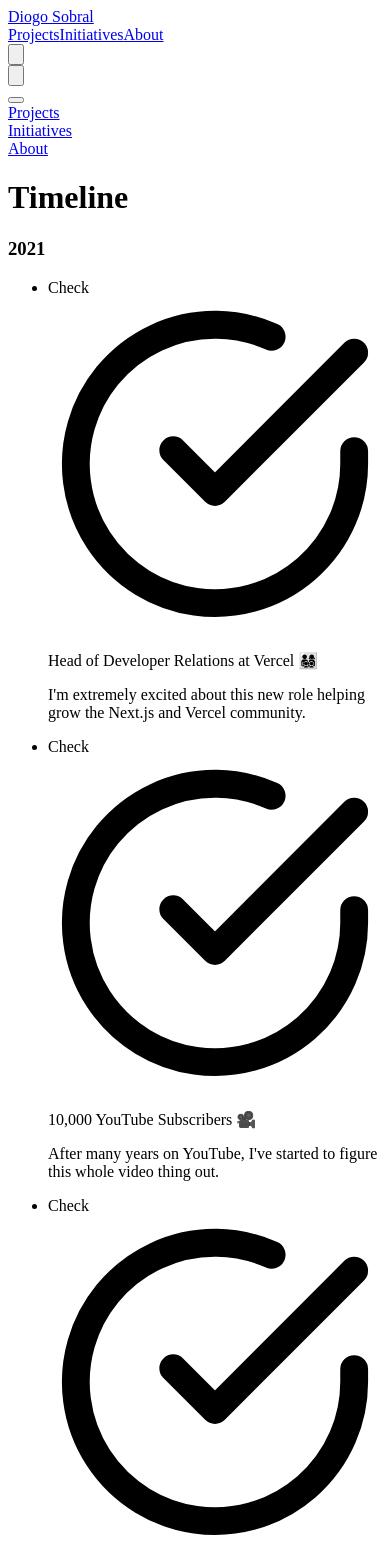
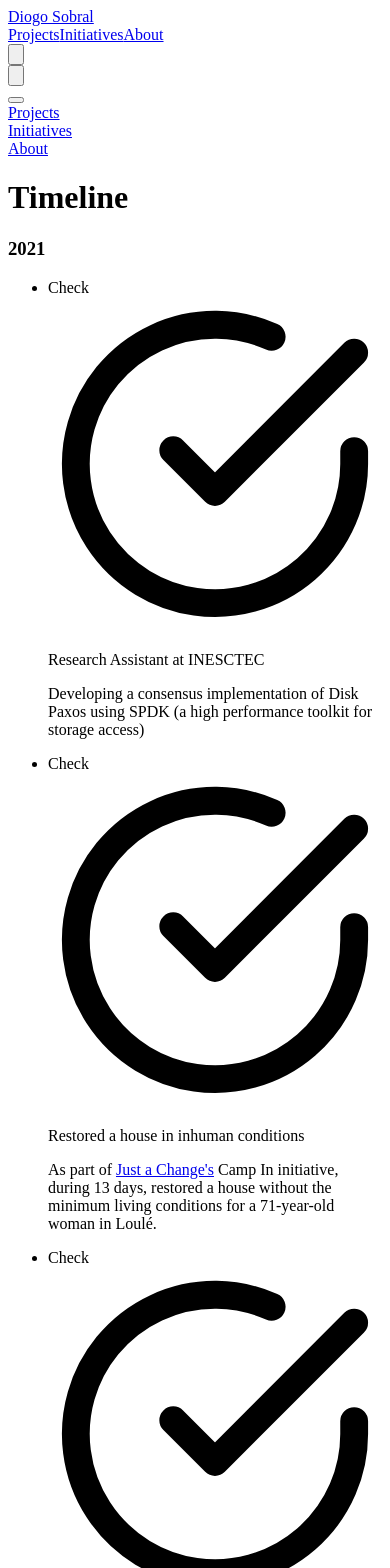
Before and after one commit to Dakrs/DiogoSobralWeb, a Next.js app: page /initiatives in a window 390 px wide. Shown: the top 1568 px of the page. Built offline with nearby package versions, Linux system fonts and the light colour scheme.

Commit message:
started rewritting texts

```diff
--- a/data/siteText.json
+++ b/data/siteText.json
@@ -8,17 +8,18 @@
     "current_state": "Senior software engineer student",
     "job_site": "University of Minho",
     "description": [
-      "I'm a senior at the University of Minho currently undertaking a computer science master. In the past year, I specialized in Distributed Systems and High-Performance Computing. One of my passion is studying new algorithms and making implementations that take the most of the available resources. While choosing my thesis subject, I considered this, and I am developing a consensus algorithm implementation using both Disk Paxos and SPDK (a high-performance toolkit for remote disk access).",
-      "Since I was a kid, my parents always encouraged me to have good grades. I have been at the top of my classes since I can remember, although when I was in my third year of college I figured out that grades are not everything and decided to developed other soft-skills. I joined an organization called UDREAM, which taught me how to be a better version of myself and to empower others around me. Since then, I have been focusing on improving leadership skills and actively participated in programs that forced me to be in distinct environments and to meet different persons."
+      "I'm a senior at the University of Minho currently undertaking a software engineering master. My areas of expertise are Distributed Systems and High-Performance Computing.",
+      "I consider myself a creative person therefore, creating things and seeing them grow as time goes by is one of my passions. Currently, I have developed multiple front-end projects however I aim to be a full-stack dev to impact and help in every part of the product I am working on.",
+      "Though technical experiences and capabilities are essential, I believe that social experiences and dealing with social problems that are not present in my daily life provide unique opportunities to learn. Ultimately, this expands my way of thinking and develops my capability to understand the people around me."
     ]
   },
   "skills": {
-    "description": "Whatever cardigan tote bag tumblr hexagon brooklyn asymmetrical gentrify, subway tile poke farm-to-table. Franzen you probably haven't heard of them man bun deep jianbing selfies heirloom prism food truck ugh squid celiac humblebrag."
+    "description": "Technologies and languages that I got in touch with to develop the multiple projects I was in over the years."
   },
   "TargetTimeline": {
     "subtitle": "Working Process",
     "title": "Journey",
-    "description": "Here are some of the projects I was part of over the years. The areas of these projects go from social iniciatives, management opportunities or working experience.",
+    "description": "These are some of my journey's milestones since I joined college until now. These milestones refer to multiple areas such as impactful social initiatives, management opportunities, and working or technical experiences.",
     "buttonExploreNowText": "Explore More",
     "events": [
       {
@@ -41,8 +42,8 @@
       {
         "s_date": "Oct, 2019",
         "f_date": "Jun, 2021",
-        "name": "Member of UDREAM",
-        "text": "U.DREAM is an educational project which has the mission of educating students to be social leaders. This project focus on solving three main issues related to the difficulty of finding individual purpose, managing relations, and generate social impact in your community. The students work not only with self-development but are also involved in social experiences like accompaniments to families whose kids have serious health issues or nursing homes."
+        "name": "Joined UDREAM's Program",
+        "text": "U.DREAM is an educational project which has the mission of educating students to be social leaders. This project focus on solving three main issues related to the difficulty of finding individual purpose, managing relations, and generate social impact in your community. The members work not only with self-development but are also involved in social experiences like accompaniments to families whose kids have serious health issues or nursing homes."
       },
       {
         "s_date": "Jul, 2019",
@@ -62,7 +63,7 @@
         "technologies": ["react-native","nodejs","mongodb","vuejs"],
         "languages": ["JavaScript"],
         "short_description": "A digital drinking card solution for pubs and nightclubs.",
-        "description": "Fam locavore kickstarter distillery. Mixtape chillwave tumeric sriracha taximy chia microdosing tilde DIY. XOXO fam inxigo juiceramps cornhole raw denim forage brooklyn. Everyday carry +1 seitan poutine tumeric. Gastropub blue bottle austin listicle pour-over, neutra jean.",
+        "description": "<p class=\"leading-relaxed\">Nite is a digital drinking card for pubs and nightclubs. Nite provides a system that empowers the customer's experience inside these establishments, allowing digital payments and remote control of the customer's card.</p><p class=\"leading-relaxed\">The development team had nine developers working in two mobile apps, a web app, and a back-end system. I was responsible for a mobile app and for managing the team's progress.</p><p class=\"leading-relaxed mb-4\">As a manager, I ensured that the team's goals were met and that everyone was motivated and in sync with our objective.</p>",
         "subtitle": "Product",
         "tags": ["Management","Mobile Dev","Web Dev"],
         "img": "/images/projects/nite.png",
@@ -135,5 +136,72 @@
         ]
       }
     ]
+  },
+  "initiatives": {
+    "2021": [
+      {
+        "title": "Research Assistant at INESCTEC",
+        "text": "Developing a consensus implementation of Disk Paxos using SPDK (a high performance toolkit for storage access)"
+      },
+      {
+        "title": "Restored a house in inhuman conditions",
+        "text": "As part of <a class=\"extrabold text-black dark:text-indigo-400\" href=\"https://en.justachange.pt\">Just a Change's</a> Camp In initiative, during 13 days, restored a house without the minimum living conditions for a 71-year-old woman in Loulé."
+      },
+      {
+        "title": "Finished my journey at U.DREAM",
+        "text": "Completed U.DREAM's 2-year program whose objective was to develop social leadership."
+      },
+      {
+        "title": "Developed Meeting Braga's website",
+        "text": "Responsible for the development of the website for the athletics annual event, <a class=\"extrabold text-black dark:text-indigo-400\" href=\"https://meeting-braga.vercel.app\">Meeting Braga</a>. "
+      }
+    ],
+    "2020": [
+      {
+        "title": "Managed Nite's team",
+        "text": "Responsible for managing Nite's development team, solving internal issues, and guaranteeing that every member would successfully solve his challenges."
+      },
+      {
+        "title": "Developed Nite's Mobile App",
+        "text": "Designed and developed <a class=\"extrabold text-black dark:text-indigo-400\" href=\"https://www.nite.pt/consumers\">Nite Customer's App</a> using React Native."
+      },
+      {
+        "title": "Distributed meals at Virar a Página",
+        "text": "Once a week ran a route through my city distributing meals to families in need."
+      },
+      {
+        "title": "Restored a house in inhuman conditions",
+        "text": "As part of <a class=\"extrabold text-black dark:text-indigo-400\" href=\"https://en.justachange.pt\">Just a Change's</a> Camp In initiative, during 13 days, restored a house without the minimum living conditions for a elderly man in Vila Pouca de Aguiar."
+      }
+    ],
+    "2019": [
+      {
+        "title": "Joined U.DREAM's Program",
+        "text": "<a class=\"extrabold text-black dark:text-indigo-400\" href=\"https://www.udream.pt\">U.DREAM</a> is an educational project which has the mission of educating students on social impact. This project focus on solving the difficulty of finding individual purpose, managing relations, and generating social impact in the community."
+      },
+      {
+        "title": "Internship at AnyBrain",
+        "text": "Completed a 2-month summer internship at <a class=\"extrabold text-black dark:text-indigo-400\" href=\"https://anybrain.gg\">AnyBrain</a>."
+      },
+      {
+        "title": "Head of External Relations Division at SEI'19",
+        "text": "Established the link between the organization of the event and all attendant companies. <a class=\"extrabold text-black dark:text-indigo-400\" href=\"https://2019.seium.org\">SEI</a> is an annual event organized by a group of software engineering students that focuses on enriching all the students of Software Engineering at the University of Minho with a set of workshops and talks about new themes."
+      },
+      {
+        "title": "Co-Director of Pedagogical Department of CeSIUM",
+        "text": "Responsible for the pedagogical department of <a class=\"extrabold text-black dark:text-indigo-400\" href=\"https://cesium.di.uminho.pt\">CeSIUM</a> whose focus was to complement software engineering students with talks and workshops about emerging themes."
+      }
+    ],
+    "2016": [
+      { "title": "Started studying Software Engineering at University of Minho",
+        "text": ""
+      },
+      { "title": "Young Volunteam",
+        "text": "Promoted volunteering near my high school students."
+      },
+      { "title": "Food Bank Volunteer",
+        "text": ""
+      }
+    ]
   }
 }
--- a/package.json
+++ b/package.json
@@ -12,6 +12,7 @@
     "@svgr/webpack": "^5.5.0",
     "@tailwindcss/forms": "^0.3.3",
     "@tailwindcss/typography": "^0.4.1",
+    "html-react-parser": "^1.2.7",
     "next": "latest",
     "next-svgr": "^0.0.2",
     "next-themes": "^0.0.15",
--- a/pages/_app.js
+++ b/pages/_app.js
@@ -3,6 +3,8 @@ import 'react-multi-carousel/lib/styles.css';
 import '@/css/periodictable.css'
 import { ThemeProvider } from 'next-themes'
 import Head from 'next/head'
+import siteMetadata from '@/data/siteMetadata'
+
 
 
 
@@ -10,6 +12,7 @@ function MyApp({ Component, pageProps }) {
   return (
     <ThemeProvider attribute="class">
         <Head>
+          <title>{siteMetadata.author}</title>
           <meta content="width=device-width, initial-scale=1" name="viewport" />
         </Head>
         <Component {...pageProps} />
--- a/pages/api/hello.js
+++ /dev/null
@@ -1,5 +0,0 @@
-// Next.js API route support: https://nextjs.org/docs/api-routes/introduction
-
-export default function helloAPI(req, res) {
-  res.status(200).json({ name: 'John Doe' })
-}
--- a/pages/initiatives.js
+++ b/pages/initiatives.js
@@ -3,6 +3,7 @@ import SectionContainer from '@/components/SectionContainer';
 import SocialIcon from '@/components/social-icons';
 import siteText from '@/data/siteText';
 import LayoutWrapper from '@/components/LayoutWrapper';
+import parse from 'html-react-parser';
 
 import { useState } from 'react';
 
@@ -152,18 +153,7 @@ const FullTimeline = () => (
   </>
 );
 
-const Initiatives = (props) => {
-  const [isShowingFullTimeline, showFullTimeline] = useState(false);
-
-  return (
-    <LayoutWrapper>
-      <SectionContainer small>
-        <>
-          <div className="pt-6 pb-8 space-y-2 md:space-y-5 text-center">
-            <h1 className="text-3xl font-extrabold leading-9 tracking-tight text-gray-900 dark:text-gray-100 sm:text-4xl sm:leading-10 md:text-6xl md:leading-14">
-              Timeline
-            </h1>
-          </div>
+/**
 <Year>2021</Year>
 <ul>
   <Step title="Head of Developer Relations at Vercel 👨‍👩‍👧‍👦">
@@ -231,8 +221,57 @@ const Initiatives = (props) => {
     country at Talent42 in Seattle during a 45-minute keynote.
   </Step>
 </ul>
+*/
+
+const draw = (items) => {
+  return (
+    <>
+      { items.map((year,index) => {
+        return (
+          <div key={`initiative-year-${year}`}>
+            <Year>{year}</Year>
+            <ul>
+            { siteText.initiatives[year].map((item,i)=> {
+                return(
+                  <Step key={`initiative-${year}-${i}`} title={item.title}>
+                    {parse(item.text)}
+                  </Step>
+                )
+              })
+            }
+            </ul>
+            {(index+1) < items.length && (<Divider />)}
+          </div>
+        )
+      })}
+    </>
+  )
+}
+
+const Initiatives = (props) => {
+  const [isShowingFullTimeline, showFullTimeline] = useState(false);
+
+  const keys = Object.keys(siteText.initiatives).reverse();
+  const active = keys.slice(0, 3);
+  const inactive = keys.slice(3);
+
+  console.log(inactive);
+
+  return (
+    <LayoutWrapper>
+      <SectionContainer small>
+        <>
+          <div className="pt-6 pb-8 space-y-2 md:space-y-5 text-center">
+            <h1 className="text-3xl font-extrabold leading-9 tracking-tight text-gray-900 dark:text-gray-100 sm:text-4xl sm:leading-10 md:text-6xl md:leading-14">
+              Timeline
+            </h1>
+          </div>
+          { draw(active) }
           {isShowingFullTimeline ? (
-            <FullTimeline />
+            <>
+              <Divider />
+              {draw(inactive)}
+            </>
           ) : (
             <button
               type="button"
```
Also changed, not shown: components/Footer.js (+3 -8 lines), components/Projects/Description.js (+7 -1 lines), 1 other file (tests, documents, lock files or other folders). Lines whose indentation alone changed are shown as unchanged.
